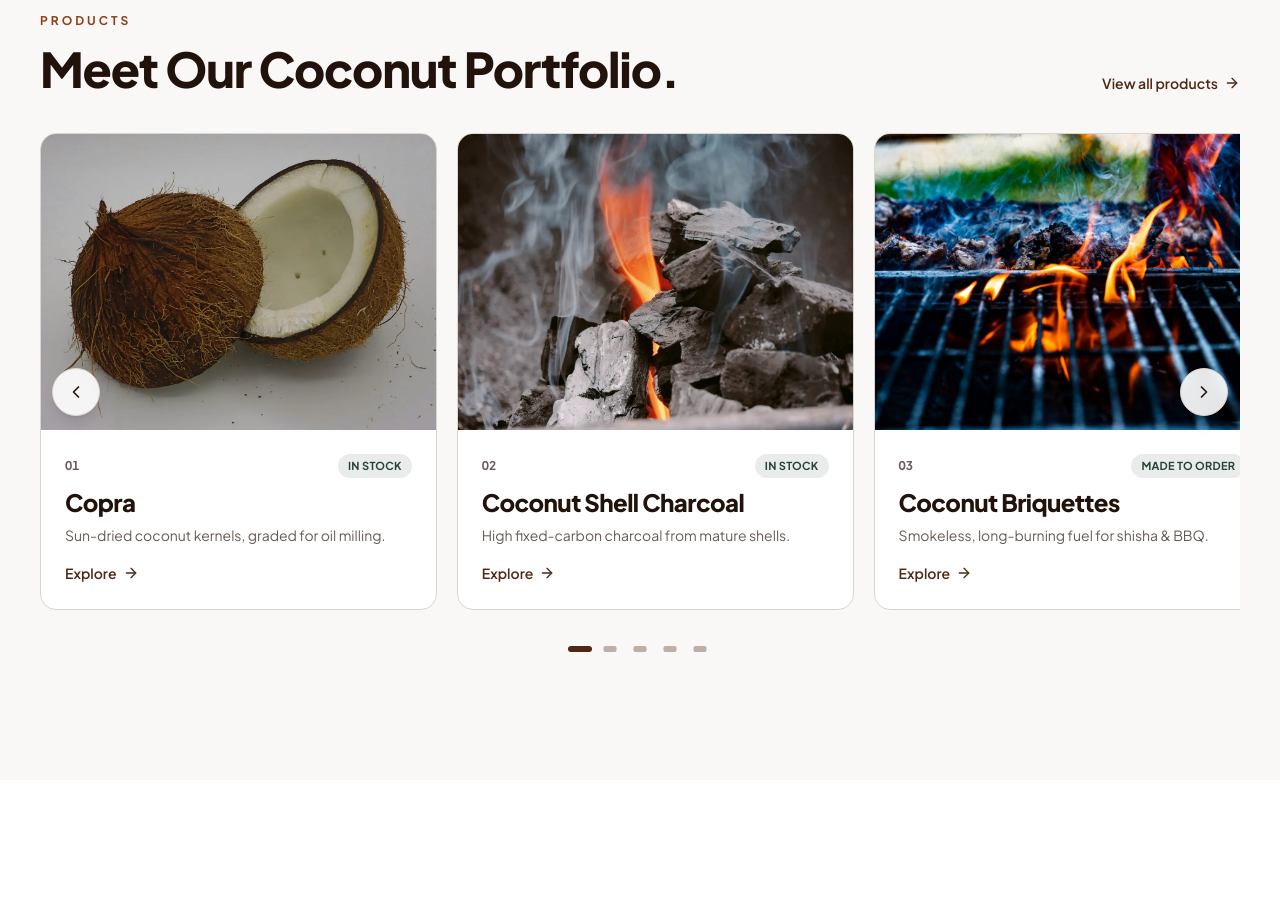
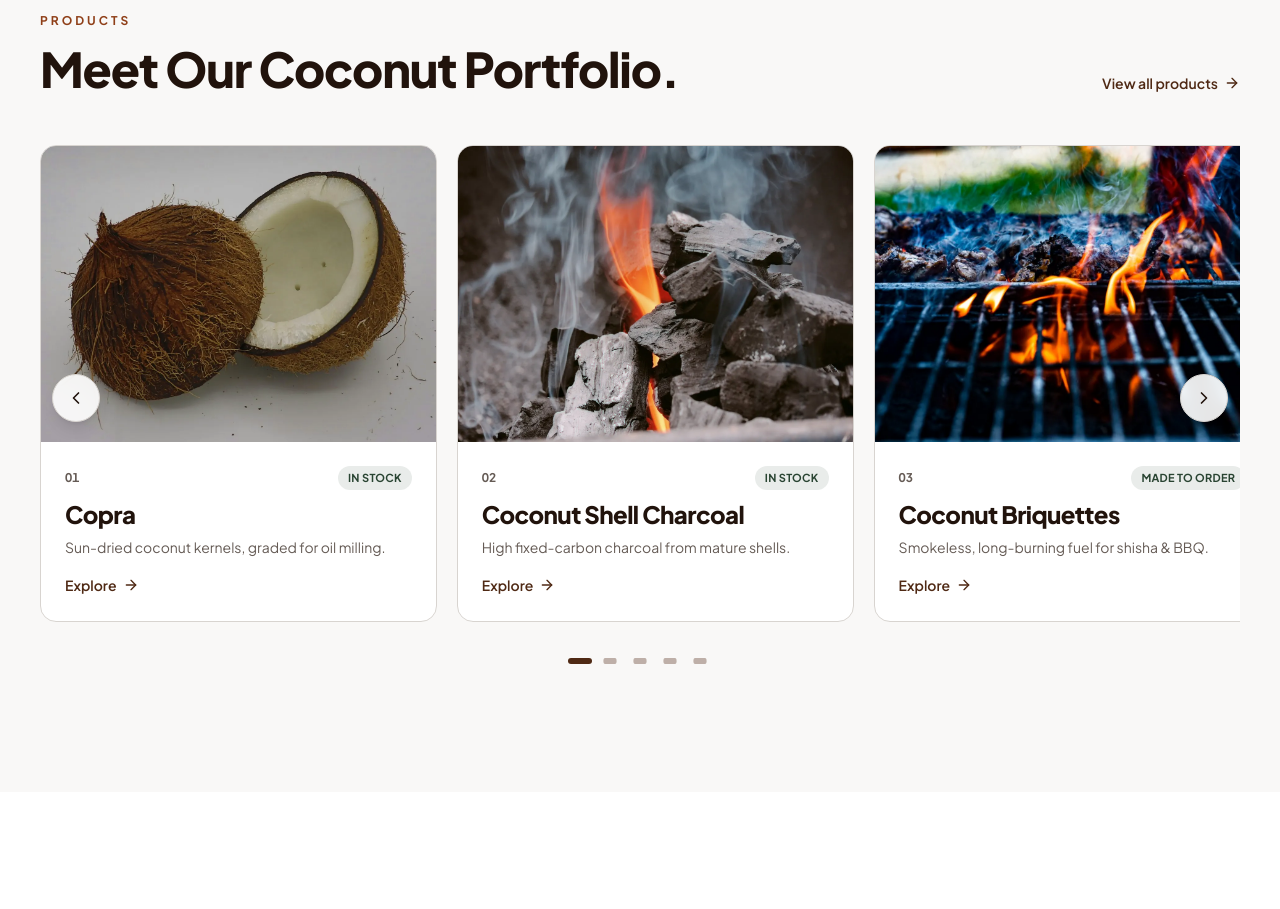
Before and after one commit to thirapi/website-kelapa, a Next.js app: page / in a window 1280 px wide. Shown: the part 1640-2549 px from the top of the page. Built offline with nearby package versions, Linux system fonts and the light colour scheme.

Commit message:
fix: add missing padding-top to DeckSlider component for improved layout

```diff
--- a/src/components/motion/DeckSlider.tsx
+++ b/src/components/motion/DeckSlider.tsx
@@ -55,7 +55,7 @@ export function DeckSlider({
         ref={deck}
         onScroll={updateActive}
         className={cn(
-          "flex snap-x snap-mandatory gap-5 overflow-x-auto pb-4 [scrollbar-width:none] [&::-webkit-scrollbar]:hidden",
+          "flex snap-x snap-mandatory gap-5 overflow-x-auto pb-4 pt-3 [scrollbar-width:none] [&::-webkit-scrollbar]:hidden",
           contained ? "px-1" : "px-6 md:px-10",
         )}
       >
```
